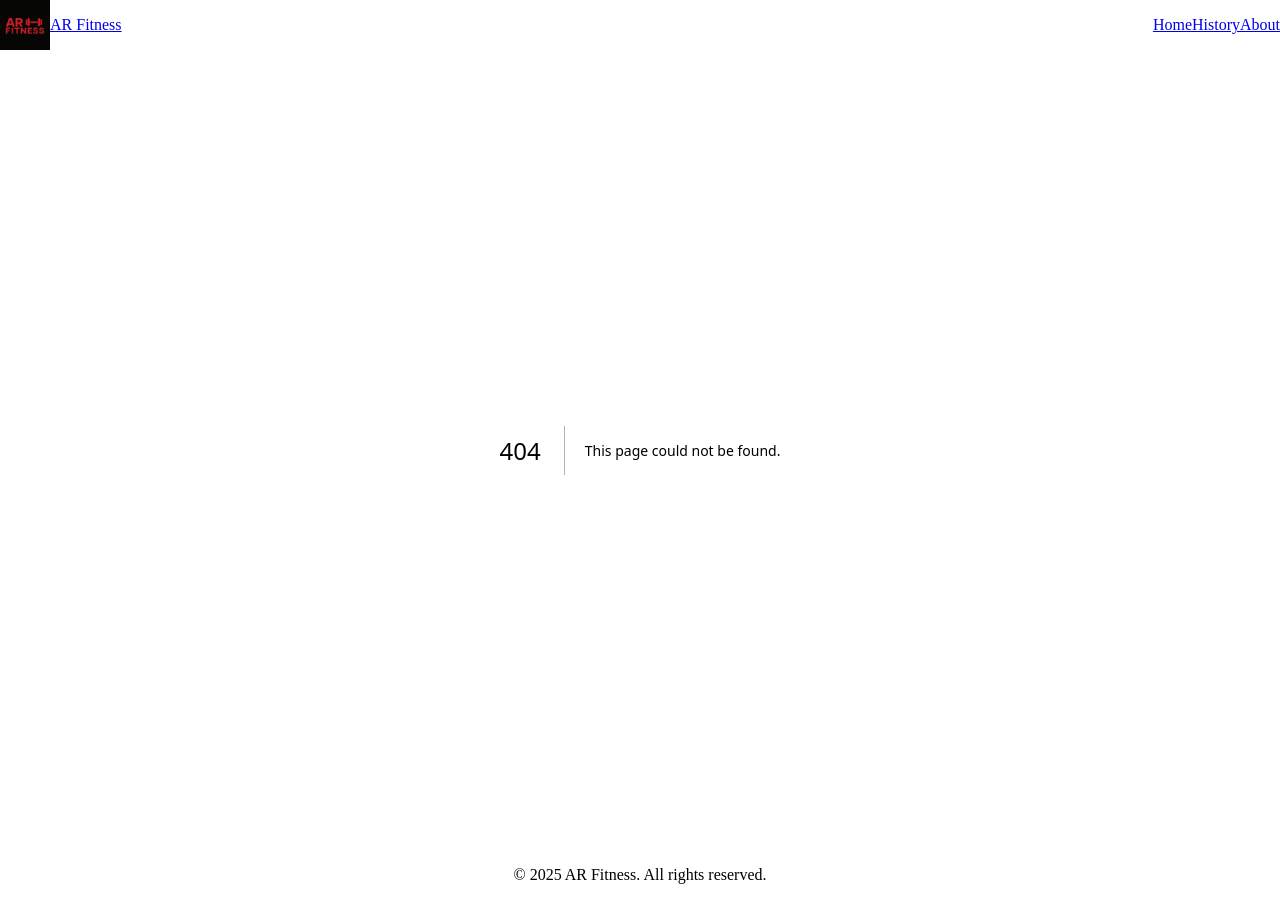
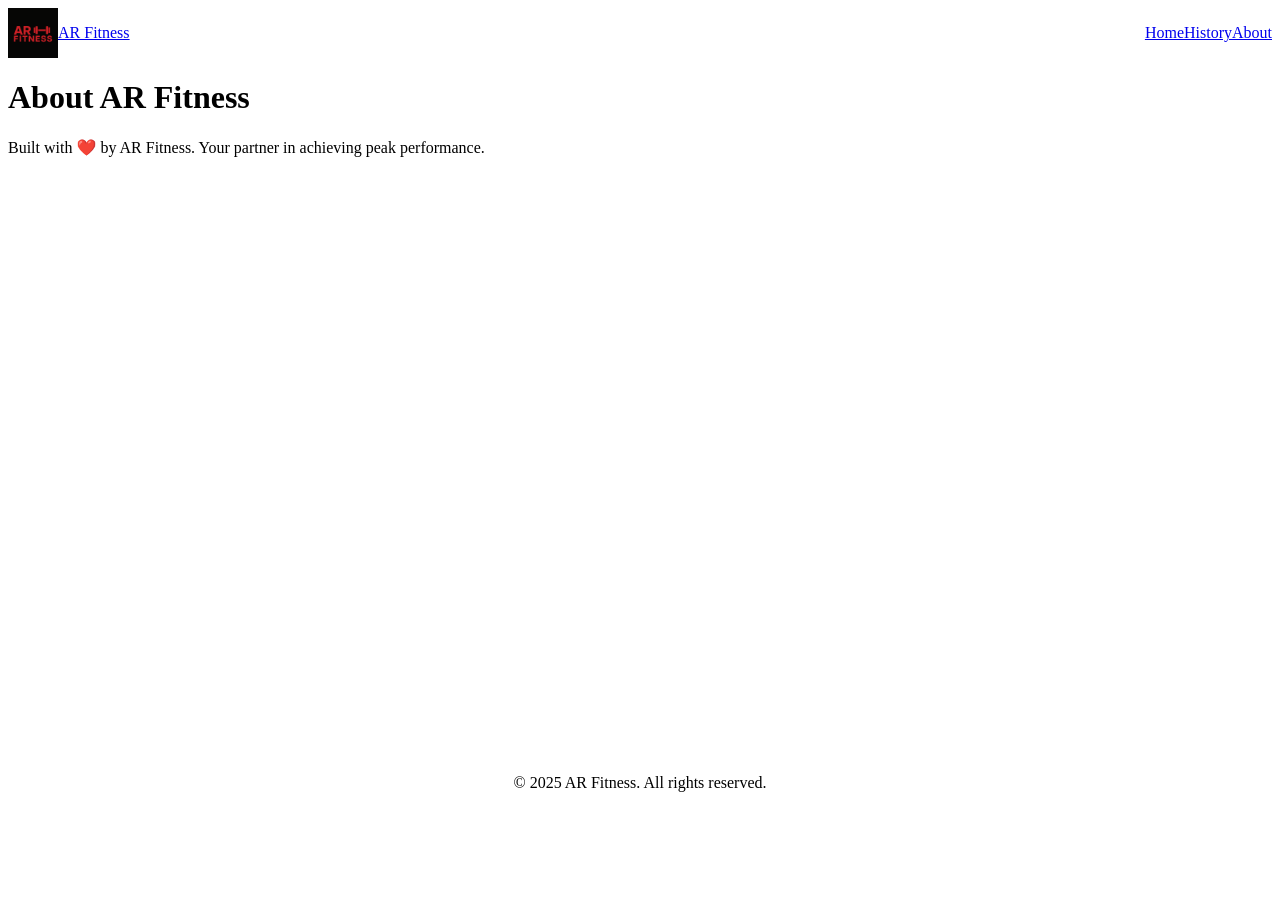
Before and after one commit to ARftiness/ar-fitness-app, a Next.js app: page /history in a window 1280 px wide. Before the commit this address had no page. After the commit the page ends 816 px from the top, so only its background shows below. Built offline with nearby package versions, Linux system fonts and the light colour scheme.

Commit message:
Create history.js

```diff
--- /dev/null
+++ b/pages/history.js
@@ -0,0 +1,11 @@
+// pages/about.js
+export default function About() {
+  return (
+    <div className="max-w-2xl mx-auto bg-secondary p-8 rounded-2xl shadow-lg">
+      <h1 className="text-3xl font-bold mb-4">About AR Fitness</h1>
+      <p className="text-accent">
+        Built with ❤️ by AR Fitness. Your partner in achieving peak performance.
+      </p>
+    </div>
+  );
+}
```
